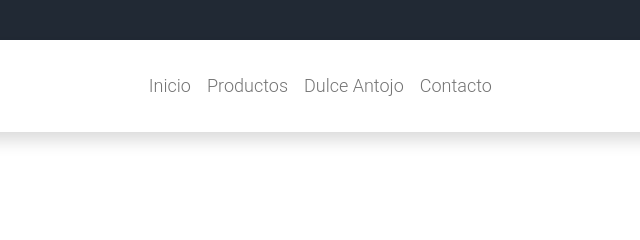
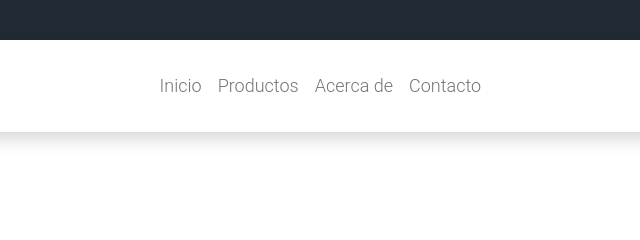
Before and after one commit to Tiosam951/proyecyo_DulceAntojo, a plain HTML site: page index.html in a window 1280 px wide. Shown: the top 240 px of the page, 464-1104 px from the left. Drawn offline with Linux system fonts and the light colour scheme.

Commit message:
adicionando imagenes

```diff
--- a/index.html
+++ b/index.html
@@ -49,7 +49,7 @@
                         <a class="nav-link" href="#">Productos</a>
                     </li>
                     <li class="nav-item">
-                        <a class="nav-link" href="#">Dulce Antojo</a>
+                        <a class="nav-link" href="#">Acerca de</a>
                     </li>
                     <li class="nav-item">
                         <a class="nav-link" href="#">Contacto</a>
```
Also changed, not shown: assets/img/ancheta 3.jpeg (added), assets/img/ancheta1.jpeg (added), assets/img/ancheta2.jpeg (added), assets/img/carrusel 1.jpeg (added), assets/img/carrusel 2.jpeg (added), assets/img/carrusel 3.jpeg (added), assets/img/carrusel 4.jpeg (added), assets/img/carrusel 5.jpeg (added), assets/img/carrusel 6.jpeg (added), assets/img/carrusel 7.jpeg (added), assets/img/carrusel 8.jpeg (added), assets/img/deco_rosas.jpeg (added), assets/img/deco_rosas2.jpeg (added), assets/img/deco_rosas3.jpeg (added), 3 more files.
